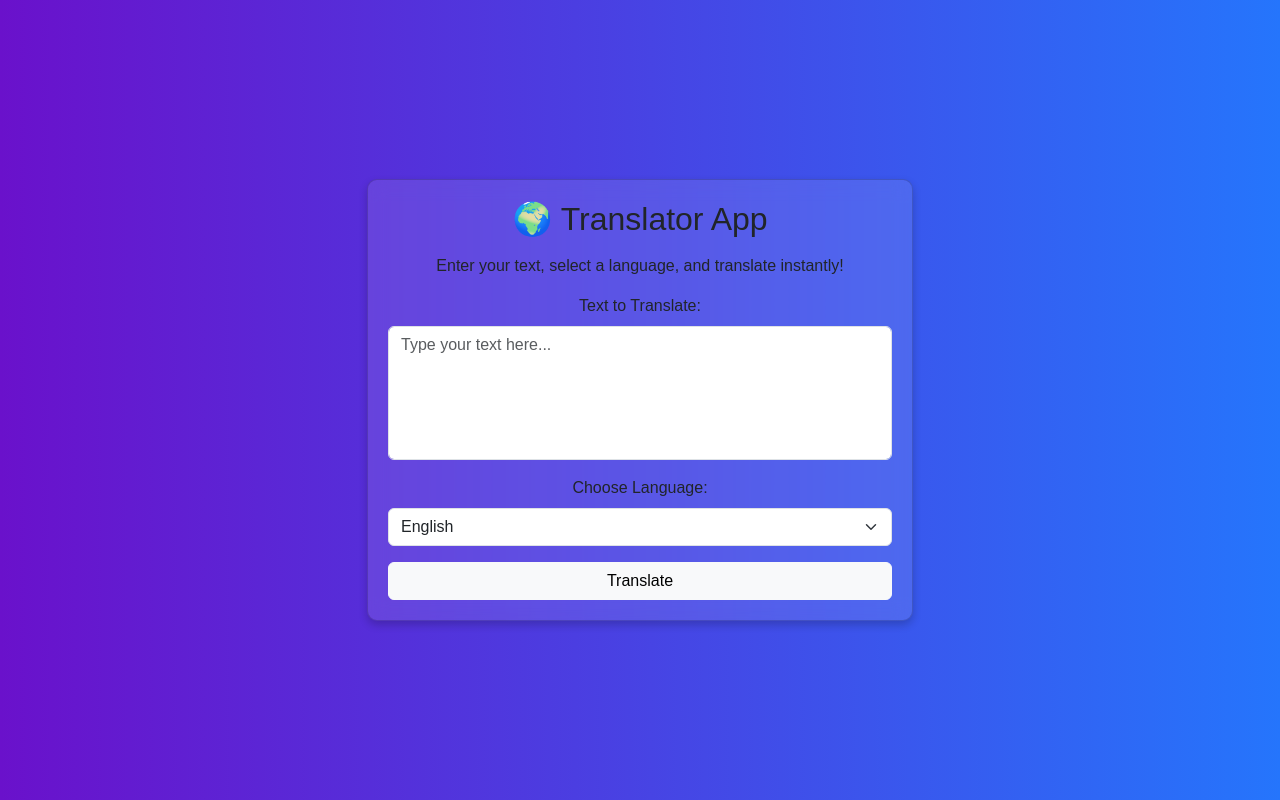
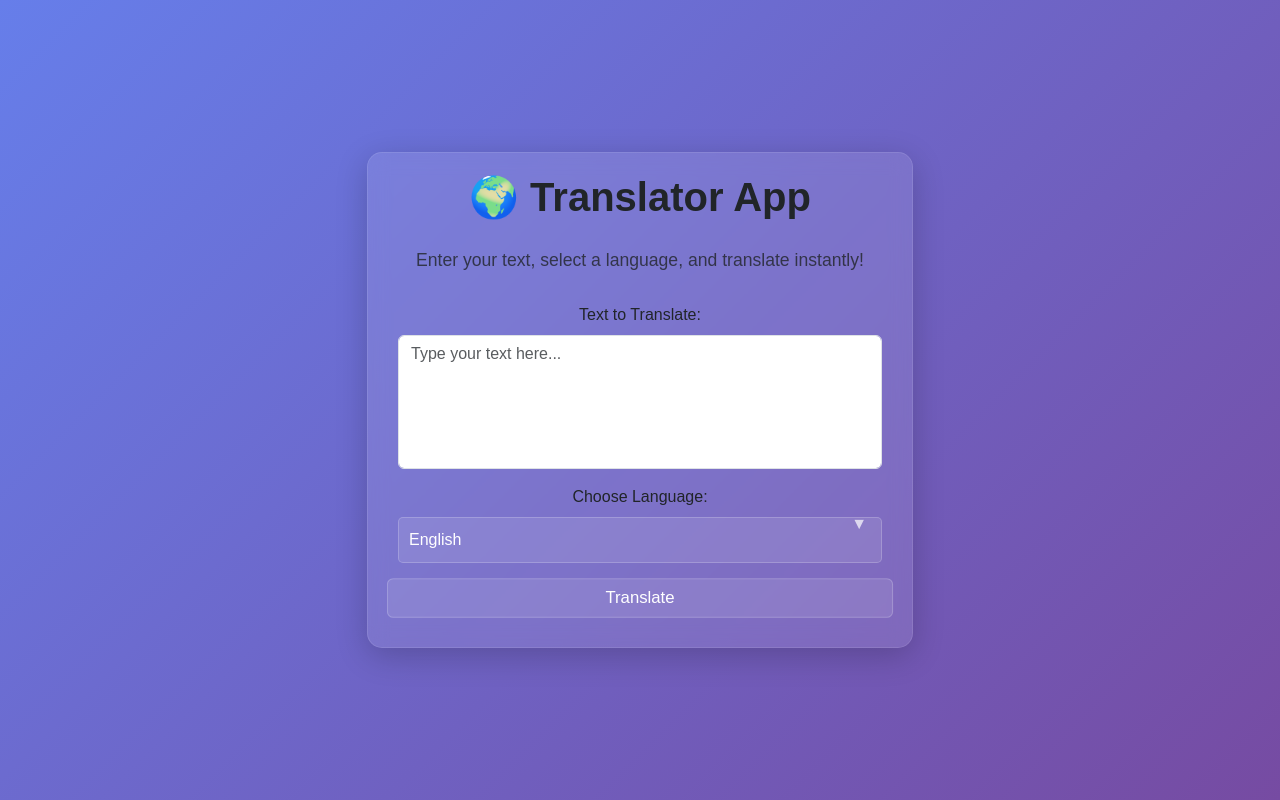
Before and after one commit to beingtechsavy/sugarcoat, a Flask app: page / in a window 1280 px wide. Run offline with Flask 3, Linux system fonts and the light colour scheme.

Commit message:
redesigned UI

```diff
--- a/templates/index.html
+++ b/templates/index.html
@@ -5,25 +5,111 @@
     <meta name="viewport" content="width=device-width, initial-scale=1.0">
     <title>Translator App</title>
     <link rel="stylesheet" href="https://cdn.jsdelivr.net/npm/bootstrap@5.3.0/dist/css/bootstrap.min.css">
+    <link rel="stylesheet" href="https://cdnjs.cloudflare.com/ajax/libs/animate.css/4.1.1/animate.min.css">
     <style>
+        select option {
+    color: black; /* Ensures text is visible */
+    background-color: white; /* Makes options visible */
+}
+
         body {
-            background: linear-gradient(to right, #6a11cb, #2575fc);
+            background: linear-gradient(135deg, #667eea 0%, #764ba2 100%);
             color: white;
             height: 100vh;
             display: flex;
             justify-content: center;
             align-items: center;
-            font-family: Arial, sans-serif;
+            font-family: 'Arial', sans-serif;
+            overflow: hidden;
         }
         .card {
-            padding: 20px;
-            border-radius: 10px;
+            padding: 30px;
+            border-radius: 15px;
             background: rgba(255, 255, 255, 0.1);
-            box-shadow: 0 4px 8px rgba(0, 0, 0, 0.2);
+            box-shadow: 0 8px 32px rgba(0, 0, 0, 0.2);
             backdrop-filter: blur(10px);
+            border: 1px solid rgba(255, 255, 255, 0.1);
+            animation: fadeIn 1.5s ease-in-out;
         }
         textarea {
             resize: none;
+            background: rgba(255, 255, 255, 0.1);
+            border: 1px solid rgba(255, 255, 255, 0.2);
+            color: white;
+        }
+        textarea::placeholder {
+            color: rgba(255, 255, 255, 0.7);
+        }
+        .form-select {
+            background: rgba(255, 255, 255, 0.1);
+            border: 1px solid rgba(255, 255, 255, 0.2);
+            color: white;
+            padding: 10px;
+            border-radius: 5px;
+            cursor: pointer;
+            appearance: none; /* Remove default arrow */
+            -webkit-appearance: none;
+            -moz-appearance: none;
+        }
+        .form-select:focus {
+            background: rgba(255, 255, 255, 0.2);
+            border-color: rgba(255, 255, 255, 0.4);
+            box-shadow: none;
+        }
+        .btn-light {
+            background: rgba(255, 255, 255, 0.1);
+            border: 1px solid rgba(255, 255, 255, 0.2);
+            color: white;
+            transition: all 0.3s ease;
+        }
+        .btn-light:hover {
+            background: rgba(255, 255, 255, 0.2);
+            transform: translateY(-2px);
+        }
+        h2 {
+            font-size: 2.5rem;
+            font-weight: bold;
+            margin-bottom: 20px;
+            animation: bounce 2s infinite;
+        }
+        p {
+            font-size: 1.1rem;
+            margin-bottom: 30px;
+            opacity: 0.8;
+        }
+        @keyframes fadeIn {
+            from {
+                opacity: 0;
+                transform: translateY(20px);
+            }
+            to {
+                opacity: 1;
+                transform: translateY(0);
+            }
+        }
+        @keyframes bounce {
+            0%, 20%, 50%, 80%, 100% {
+                transform: translateY(0);
+            }
+            40% {
+                transform: translateY(-20px);
+            }
+            60% {
+                transform: translateY(-10px);
+            }
+        }
+        /* Custom dropdown arrow */
+        .custom-select-wrapper {
+            position: relative;
+        }
+        .custom-select-wrapper::after {
+            content: "▼";
+            position: absolute;
+            top: 50%;
+            right: 15px;
+            transform: translateY(-50%);
+            pointer-events: none;
+            color: rgba(255, 255, 255, 0.7);
         }
     </style>
 </head>
@@ -32,14 +118,14 @@
         <div class="row justify-content-center">
             <div class="col-md-6">
                 <div class="card text-center">
-                    <h2 class="mb-3">🌍 Translator App</h2>
+                    <h2 class="mb-3 animate__animated animate__bounce">🌍 Translator App</h2>
                     <p>Enter your text, select a language, and translate instantly!</p>
                     <form method="POST" action="/">
                         <div class="mb-3">
                             <label for="text" class="form-label">Text to Translate:</label>
                             <textarea id="text" name="text" rows="5" class="form-control" placeholder="Type your text here..."></textarea>
                         </div>
-                        <div class="mb-3">
+                        <div class="mb-3 custom-select-wrapper">
                             <label for="language" class="form-label">Choose Language:</label>
                             <select id="language" name="language" class="form-select">
                                 <option value="en">English</option>
@@ -108,8 +194,7 @@
                                 <option value="zh-Hant">Chinese Traditional</option>
                             </select>
                         </div>
-
-                        <button type="submit" class="btn btn-light w-100">Translate</button>
+                        <button type="submit" class="btn btn-light w-100 animate__animated animate__pulse animate__infinite">Translate</button>
                     </form>
                 </div>
             </div>
```
Also changed, not shown: templates/results.html (+59 -7 lines).
